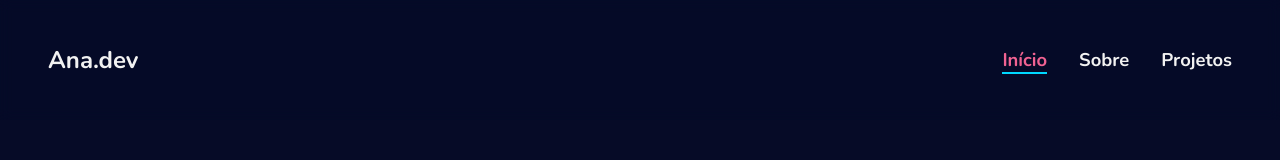
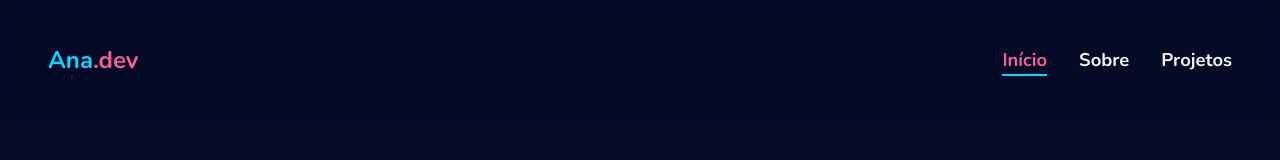
Before and after one commit to AnaCarolinaAPS/portfolio, a React (Vite) app: page / in a window 1280 px wide. Shown: the top 160 px of the page. Built offline with nearby package versions, Linux system fonts and the light colour scheme.

Commit message:
[chore] Adicionado Animação de hover + Hamburguer
- Adicionado animação e ajustadas cores do menu quando hover;
- Criado menu hamburguer com useState do React;

```diff
--- a/src/components/Header/Header.module.css
+++ b/src/components/Header/Header.module.css
@@ -25,24 +25,82 @@
   font-size: var(--font-xl);
 }
 
-.navlinks {
+.nav-links {
   list-style: none;
   display: flex;
   gap: 2rem;
 }
 
-.navlinks a {
+.nav-links a {
   text-decoration: none;
   color: var(--gray100);
   font-size: var(--font-lg);
   font-weight: bold;
+  position: relative;
+  padding-bottom: 4px; /* espaço para o sublinhado */
 }
 
-.navlinks a:hover {
-  color: var(--primary);
+.nav-links a::after {
+  content: '';
+  position: absolute;
+  width: 0%;
+  height: 2px;
+  left: 0;
+  bottom: 0;
+  background-color: var(--primary);
+  transition: width 0.3s ease-in-out;
+}
+
+.nav-links a:hover::after {
+  width: 100%;
+}
+
+.nav-links a:hover {
+  color: var(--secondary);
 }
 
 .active {
   color: var(--secondary) !important;
-  border-bottom: 2px solid var(--primary);
 }
+
+.nav-links a.active::after {
+  width: 100%;
+}
+
+.toggleButton {
+  display: none;
+  background: none;
+  border: none;
+  font-size: 2rem;
+  cursor: pointer;
+  color: var(--gray100);
+}
+
+/* 🔽 Responsivo: esconde o menu normal e mostra hambúrguer */
+@media (max-width: 768px) {
+  .toggleButton {
+    display: block;
+    font-size: var(--font-lg);
+  }
+
+  .nav-links {
+    display: none;
+    flex-direction: column;
+    background: var(--background-hamburguer);
+    position: absolute;
+    top: 100%;
+    left: 0;
+    width: 100%;
+    padding: 1rem 2rem;
+    box-shadow: 0 4px 12px rgba(0,0,0,0.2);
+    text-align: center;
+  }
+
+  .nav-links.show {
+    display: flex;
+  }
+
+  .nav-links li {
+    margin: 0.5rem 0;
+  }
+}
--- a/src/components/Header/Header.tsx
+++ b/src/components/Header/Header.tsx
@@ -1,19 +1,27 @@
 import { NavLink } from 'react-router-dom';
 import styles from './Header.module.css';
+import { useState } from 'react';
 
 function Header() {
+  const [menuOpen, setMenuOpen] = useState(false);
+
+  const toggleMenu = () => setMenuOpen(!menuOpen);
   return (
     <header className={styles.header}>
       <nav className={styles.nav}>
-        <h1 className={styles.log}>Ana.dev</h1>
-        <ul className={styles.navlinks}>
-          <li><NavLink to="/" className={({ isActive }) => (isActive ? styles.active : undefined)}>
+        <h1 className={styles.log}><span className="text-primary">Ana</span><span className="text-secondary">.dev</span></h1>
+        {/* Ícone do menu hamburguer */}
+        <button className={styles.toggleButton} onClick={toggleMenu}>
+          ☰
+        </button>
+        <ul className={`${styles['nav-links']} ${menuOpen ? styles.show : ''}`}>
+          <li><NavLink to="/" onClick={() => setMenuOpen(false)} className={({ isActive }) => isActive ? styles.active : ''}>
             Início
           </NavLink></li>
-          <li><NavLink to="/sobre" className={({ isActive }) => (isActive ? styles.active : undefined)}>
+          <li><NavLink to="/sobre" onClick={() => setMenuOpen(false)} className={({ isActive }) => isActive ? styles.active : ''}>
             Sobre
           </NavLink></li>
-          <li><NavLink to="/projetos" className={({ isActive }) => (isActive ? styles.active : undefined)}>
+          <li><NavLink to="/projetos" onClick={() => setMenuOpen(false)} className={({ isActive }) => isActive ? styles.active : ''}>
             Projetos
           </NavLink></li>
         </ul>
--- a/src/styles/variables.css
+++ b/src/styles/variables.css
@@ -14,6 +14,7 @@
   --secondary: #F06292;
   --background-color: #060b27;
   --background-header: rgba(6, 11, 39, 0.1);
+  --background-hamburguer: rgba(6, 11, 39, 0.95);
   /* Fontes */
   --font-sm: 0.875rem; /* 14px */
   --font-md: 1rem;     /* 16px */
```
